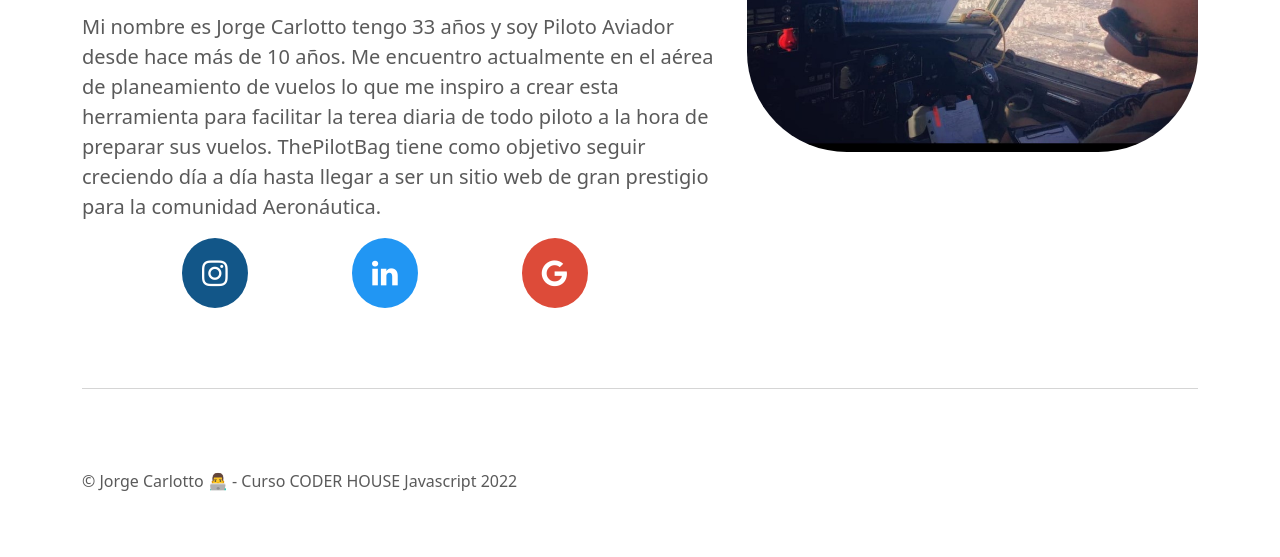
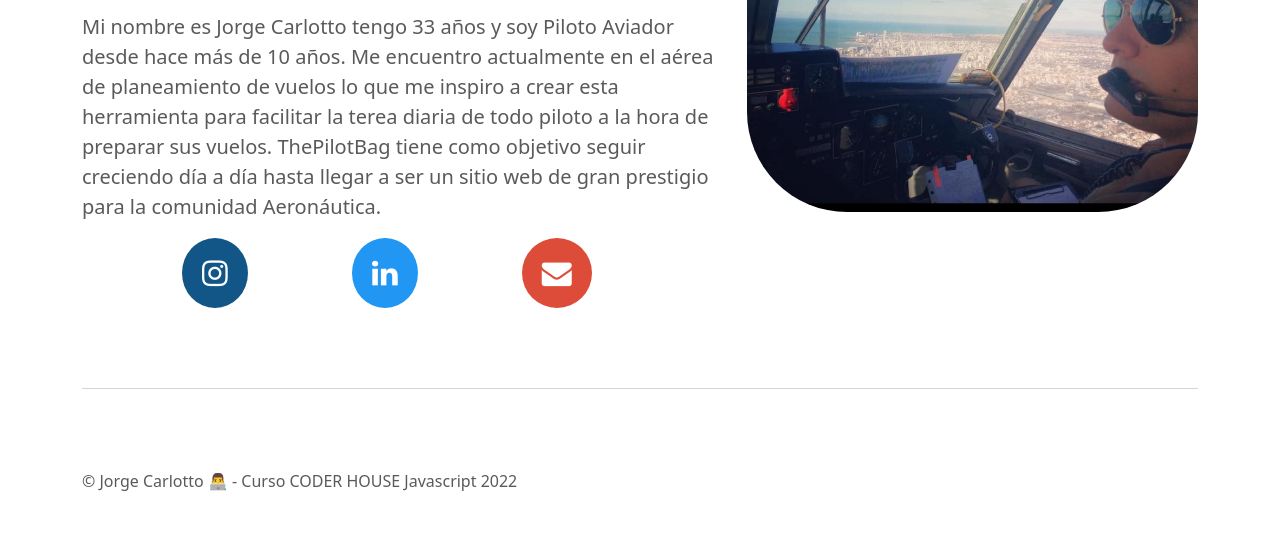
Before and after one commit to JorgeCarlotto/JsCoderHProyectoFinal, a website: page aboutUs.html in a window 1280 px wide. Shown: the part 264-821 px from the top of the page. Drawn offline with nearby package versions, Linux system fonts and the light colour scheme; some packages are replaced by stand-ins of ours; a script that the page names is missing.

Commit message:
styles and README

```diff
--- a/aboutUs.html
+++ b/aboutUs.html
@@ -47,7 +47,8 @@
 
         <a href="https://www.instagram.com/jor_carlotto/" class="fa fa-instagram"></a>
         <a href="https://www.linkedin.com/in/jorge-matias-carlotto-68aa36212/" class="fa fa-linkedin"></a>
-        <a href="mailto:jorgemcarlotto@gmail.com" class="fa fa fa-google"></a>
+        <a href="mailto:jorgemcarlotto@gmail.com" class="fa fa-envelope"></a>
+
 
     </div>
     <div class="col-md-5">
--- a/styles.css
+++ b/styles.css
@@ -239,7 +239,7 @@ background-position-x:center;
 }
 
 /* linkedin */
-.fa-google {
+.fa-envelope {
   background: #dd4b39;
   color: white;
 
@@ -247,6 +247,7 @@ background-position-x:center;
 
 
 #imgAuboutUs{
+  margin-top: 60px;
   border-radius:100px;
 
 }
```
Also changed, not shown: README.md.
